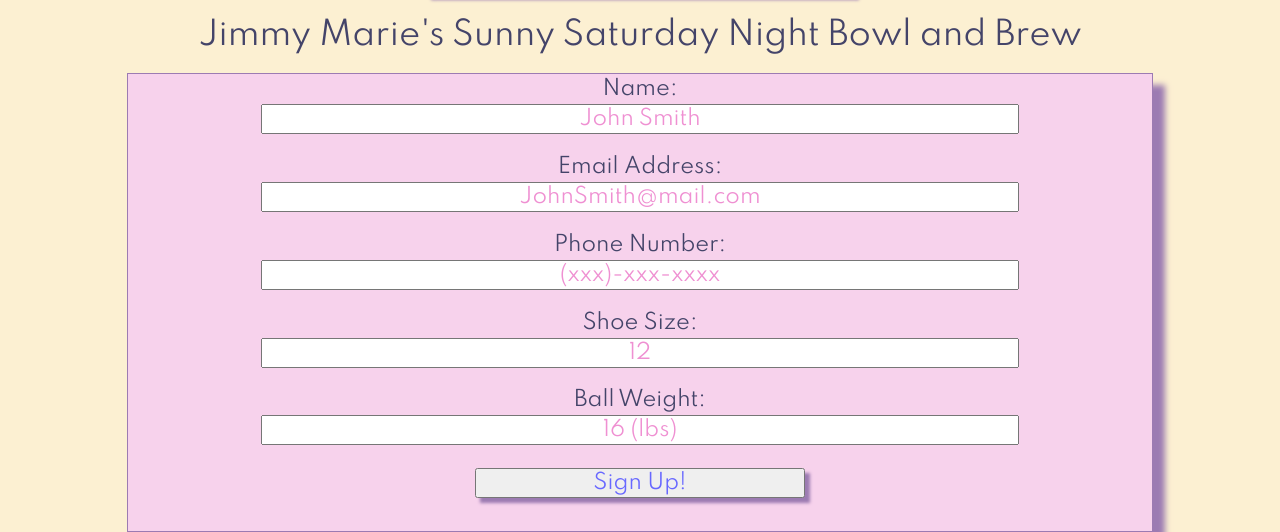
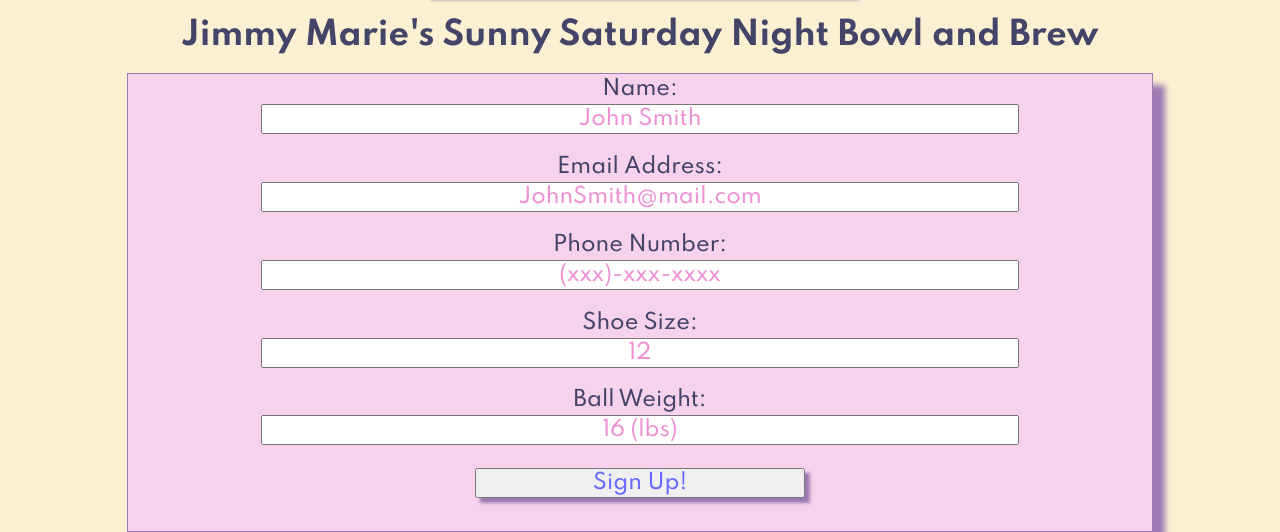
Before and after one commit to mkuczynski-ITMD362/Project-1, a plain HTML site: page index.html in a window 1280 px wide. Shown: the part 351-883 px from the top of the page. Drawn offline with Linux system fonts and the light colour scheme.

Commit message:
Changed imported google font and title font weight
bolded h1 font, and updated google font

```diff
--- a/css/style.css
+++ b/css/style.css
@@ -1,11 +1,12 @@
 @media screen and (min-width:420px){
 	body{
 		background-color: #fcf0d2;
-		font-family: 'Spartan';
+		font-family: 'Spartan', bold;
 		text-align: center;
 	}
 	h1{
 		color: #444469;
+		font-weight: 700;
 	}
 	img{
 		margin-top: 1.5em;
--- a/index.html
+++ b/index.html
@@ -6,7 +6,7 @@
 		<meta name="viewport" content="width=device-width,initial-scale=1.0">
 		<link rel="stylesheet" media="screen" href="css/screen.css" />
   		<link rel="stylesheet" type="text/css" href="css/style.css">
-  		<link href="https://fonts.googleapis.com/css?family=Spartan&display=swap" rel="stylesheet">
+  		<link href="https://fonts.googleapis.com/css?family=Spartan:500,600,700,800,900&display=swap" rel="stylesheet">
   		<script async src="js/signup.js"></script>
 	</head>
 	<body>
```
